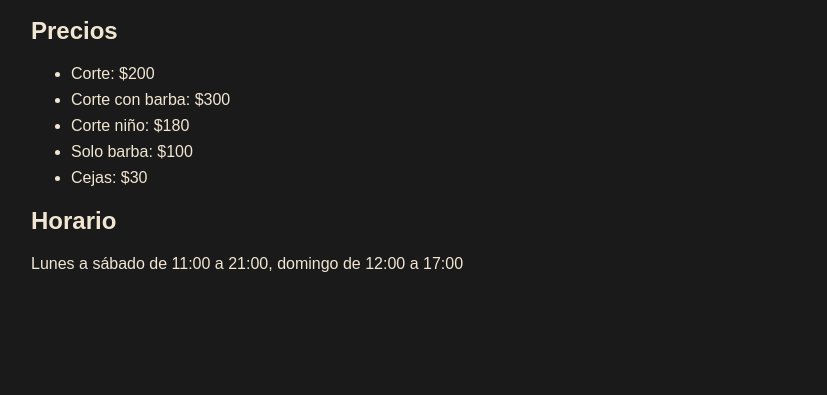
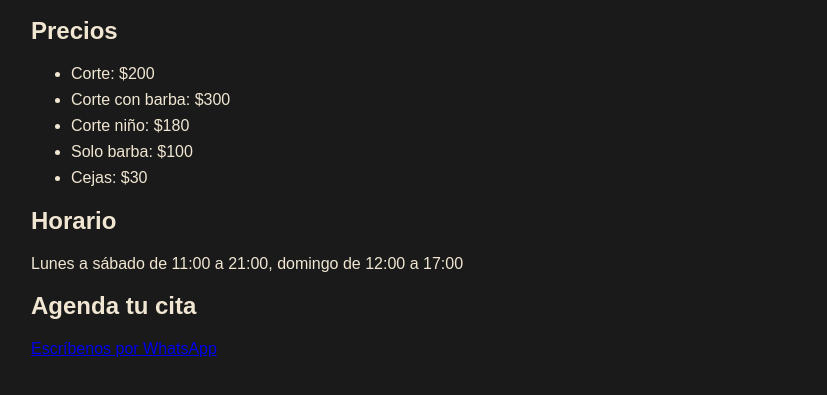
Before and after one commit to kevindn3008/kevindn3008.github.io, a plain HTML site: page index.html in a window 1280 px wide. Shown: the part 159-554 px from the top of the page, without its empty margins (17-844 px from the left). Drawn offline with Linux system fonts and the light colour scheme.

Commit message:
Boton de WhatsApp: un clic y el cliente ya me escribe

```diff
--- a/index.html
+++ b/index.html
@@ -18,5 +18,7 @@
 
     <h2>Horario</h2>
     <p>Lunes a sábado de 11:00 a 21:00, domingo de 12:00 a 17:00</p>
+<h2>Agenda tu cita</h2>
+<p><a href="https://wa.me/526145398305?text=Hola,%20quiero%20agendar%20una%20cita">Escríbenos por WhatsApp</a></p>
 </body>
 </html>
```
